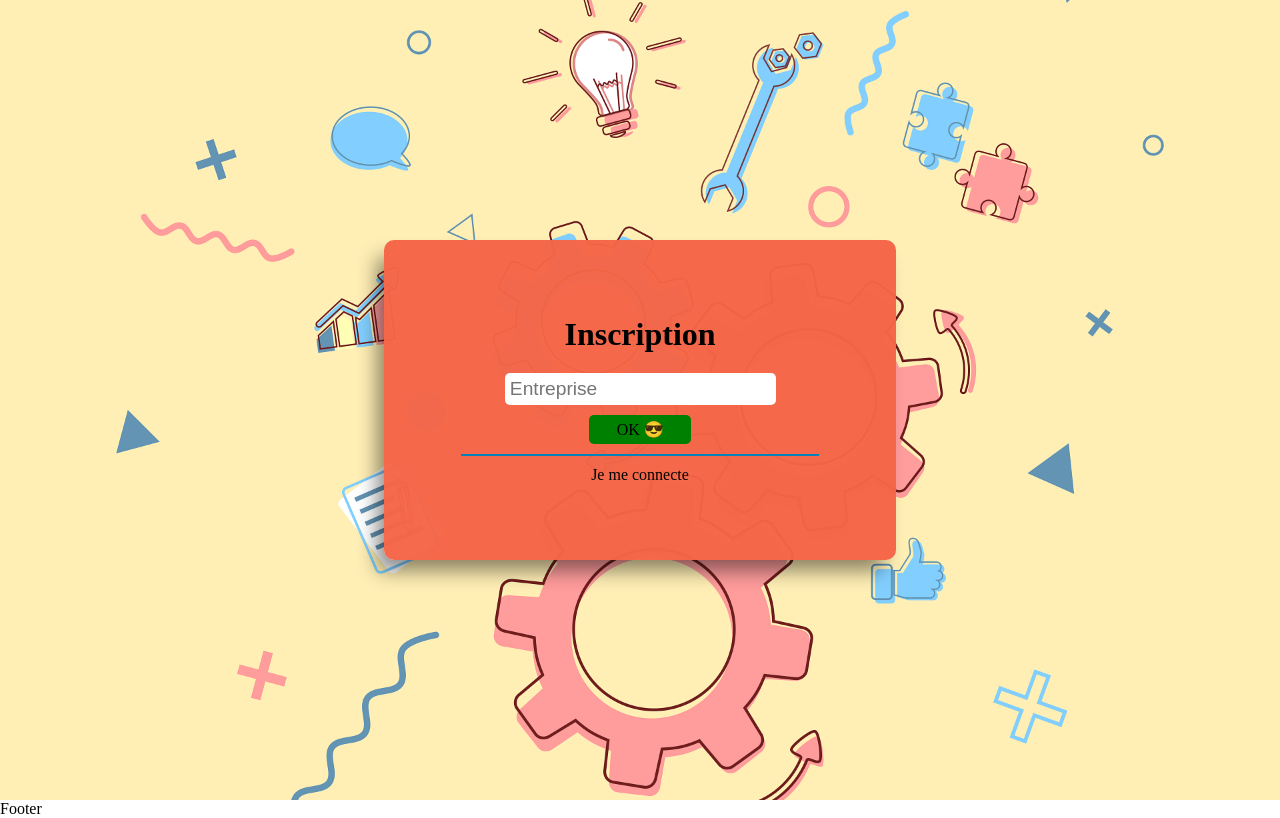
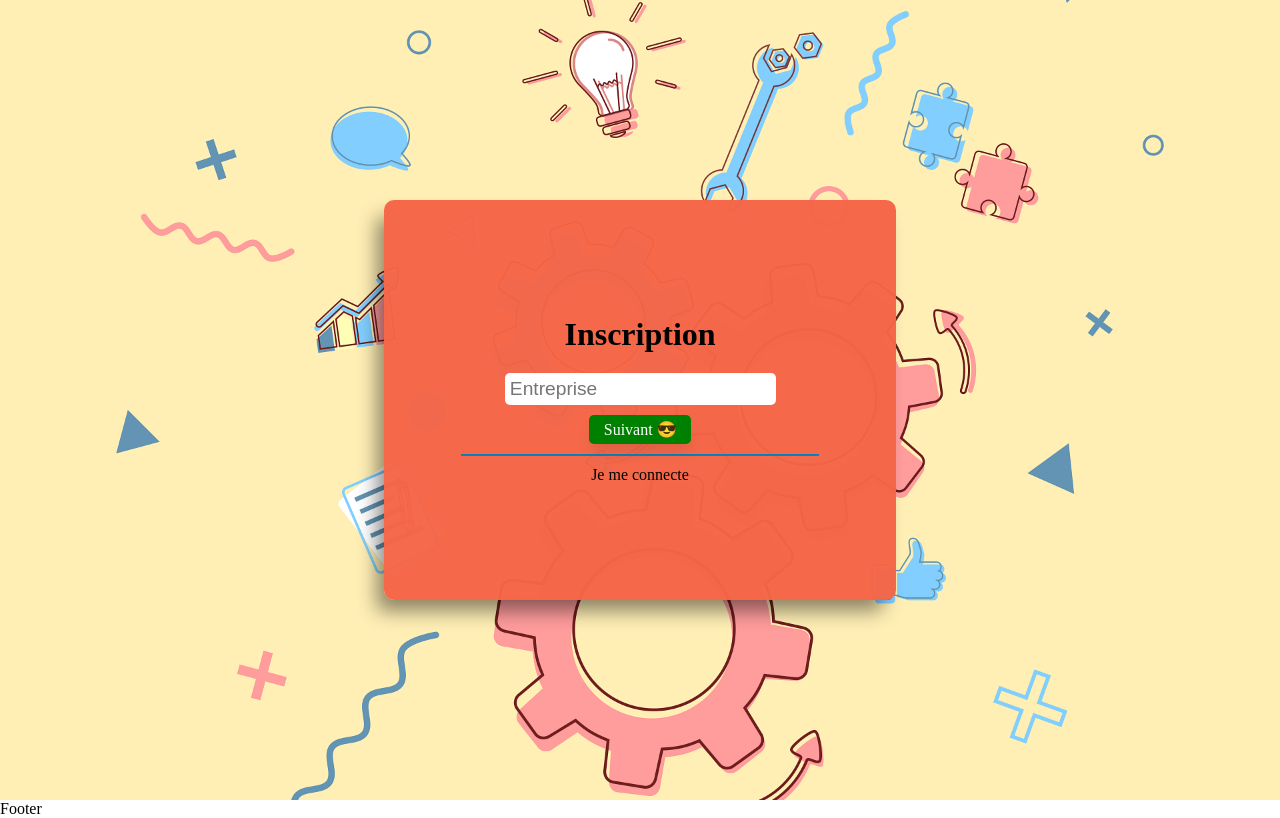
Before and after one commit to Lodrick-Dev/gestion-location, a React (Create React App) app: page / in a window 1280 px wide. Built offline with nearby package versions, Linux system fonts and the light colour scheme.

Commit message:
🚧 Logique register > ok

```diff
--- a/package.json
+++ b/package.json
@@ -39,5 +39,8 @@
       "last 1 firefox version",
       "last 1 safari version"
     ]
+  },
+  "devDependencies": {
+    "@babel/plugin-proposal-private-property-in-object": "^7.21.11"
   }
 }
--- /dev/null
+++ b/src/components/formAccueil/FormDynamic.js
@@ -0,0 +1,98 @@
+import React, { useState } from "react";
+import Button from "../global/Button";
+import styled from "styled-components";
+import { Dynamic } from "../../context/DynamicContext";
+import ThreeInput from "./ThreeInput";
+import TwoInput from "./TwoInput";
+
+const FormDynamic = () => {
+  const { infosRegister, setInfosRegister } = Dynamic();
+  const [company, setCompany] = useState("");
+  const [name, setName] = useState("");
+  const [prenom, setPrenom] = useState("");
+  const [email, setEmail] = useState("");
+  const [password, setPassword] = useState("");
+  const [codeAcces, setCodeAcces] = useState("");
+  const next = (e) => {
+    e.preventDefault();
+    if (company) {
+      setInfosRegister((prev) => [...prev, company]);
+      setCompany("");
+      console.log(infosRegister);
+      return;
+    }
+    if (name && prenom) {
+      setInfosRegister((prev) => [...prev, name, prenom]);
+      setName("");
+      setPrenom("");
+      return;
+    }
+    if (email && password && codeAcces) {
+      setInfosRegister((prev) => [...prev, email, password, codeAcces]);
+      goRegister(email, password, codeAcces);
+      setEmail("");
+      setPassword("");
+      setCodeAcces("");
+      return;
+    }
+  };
+
+  const goRegister = (email, password, codeAcces) => {
+    //send database👇
+    if (infosRegister.length === 3 && email && password && codeAcces) {
+      alert("Inscription");
+      setInfosRegister([]);
+      return;
+    }
+    //send database👆
+  };
+  return (
+    <StyledFormDynamic
+      className="animate__animated animate__backInUp animate__faster"
+      onSubmit={(e) => next(e)}
+    >
+      {!infosRegister.length ? (
+        <input
+          type="text"
+          placeholder="Entreprise"
+          onChange={(e) => setCompany(e.target.value)}
+        />
+      ) : infosRegister.length > 1 ? (
+        <ThreeInput
+          setEmail={setEmail}
+          setPassword={setPassword}
+          setCodeAcces={setCodeAcces}
+        />
+      ) : (
+        <TwoInput setName={setName} setPrenom={setPrenom} />
+      )}
+      <Button actionClick={(e) => next(e)} text={"Suivant 😎"} />
+    </StyledFormDynamic>
+  );
+};
+
+export default FormDynamic;
+const StyledFormDynamic = styled.form`
+  /* background: red; */
+  width: 70%;
+  padding: 10px;
+  display: flex;
+  flex-direction: column;
+  justify-content: center;
+  align-items: center;
+  border-bottom: solid 2px #0781b9;
+  margin-bottom: 10px;
+  input {
+    padding: 5px;
+    width: 80%;
+    border: none;
+    outline: none;
+    border-radius: 5px;
+    font-size: 1.2em;
+    margin-bottom: 10px;
+  }
+  input:focus {
+    transition: 0.1s;
+    border-bottom: solid 3px #00a3ee;
+  }
+`;
--- a/src/components/formAccueil/FormOne.js
+++ /dev/null
@@ -1,41 +0,0 @@
-import React from "react";
-import Button from "../global/Button";
-import styled from "styled-components";
-
-const FormOne = () => {
-  const next = () => {
-    alert("yvyv");
-  };
-  return (
-    <StyledFormOne className="animate__animated animate__backInUp animate__faster">
-      <input type="text" placeholder="Entreprise" />
-      <Button actionClick={() => next()} text={"OK 😎"} />
-    </StyledFormOne>
-  );
-};
-
-export default FormOne;
-const StyledFormOne = styled.div`
-  /* background: red; */
-  width: 70%;
-  padding: 10px;
-  display: flex;
-  flex-direction: column;
-  justify-content: center;
-  align-items: center;
-  border-bottom: solid 2px #0781b9;
-  margin-bottom: 10px;
-  input {
-    padding: 5px;
-    width: 80%;
-    border: none;
-    outline: none;
-    border-radius: 5px;
-    font-size: 1.2em;
-    margin-bottom: 10px;
-  }
-  input:focus {
-    transition: 0.1s;
-    border-bottom: solid 3px #00a3ee;
-  }
-`;
--- /dev/null
+++ b/src/components/formAccueil/ThreeInput.js
@@ -0,0 +1,29 @@
+import React from "react";
+import styled from "styled-components";
+
+const ThreeInput = ({ setEmail, setPassword, setCodeAcces }) => {
+  return (
+    <StyledThreeInput className="animate__animated animate__bounceInRight animate__faster">
+      <input
+        type="text"
+        placeholder="Email"
+        onChange={(e) => setEmail(e.target.value)}
+      />
+      <input
+        type="text"
+        placeholder="Mot de passe"
+        onChange={(e) => setPassword(e.target.value)}
+      />
+      <input
+        type="text"
+        placeholder="Code d'accès"
+        onChange={(e) => setCodeAcces(e.target.value)}
+      />
+    </StyledThreeInput>
+  );
+};
+
+export default ThreeInput;
+const StyledThreeInput = styled.div`
+  background: green;
+`;
--- /dev/null
+++ b/src/components/formAccueil/TwoInput.js
@@ -0,0 +1,25 @@
+import React from "react";
+import styled from "styled-components";
+
+const TwoInput = ({ setName, setPrenom }) => {
+  return (
+    <StyledTwoInput className="animate__animated animate__bounceInRight animate__faster">
+      <input
+        type="text"
+        placeholder="Nom"
+        onChange={(e) => setName(e.target.value)}
+      />
+      <input
+        type="text"
+        placeholder="Prénom"
+        onChange={(e) => setPrenom(e.target.value)}
+      />
+    </StyledTwoInput>
+  );
+};
+
+export default TwoInput;
+
+const StyledTwoInput = styled.div`
+  background: red;
+`;
--- a/src/components/global/Button.jsx
+++ b/src/components/global/Button.jsx
@@ -16,4 +16,6 @@ const StyledButton = styled.div`
   border-radius: 5px;
   width: 30%;
   text-align: center;
+  box-shadow: 0px 10px 15px -3px rgba(0, 0, 0, 0.1);
+  color: #fff;
 `;
--- a/src/components/modalAccueil/StatutUser.js
+++ b/src/components/modalAccueil/StatutUser.js
@@ -1,14 +1,19 @@
 import React, { useState } from "react";
 import styled from "styled-components";
 import FormConnexion from "../formAccueil/FormConnexion";
-import FormOne from "../formAccueil/FormOne";
+import FormDynamic from "../formAccueil/FormDynamic";
+import { Dynamic } from "../../context/DynamicContext";
 
 const StatutUser = () => {
   const [register, setRegister] = useState(true);
+  const { infosRegister, setInfosRegister } = Dynamic();
   return (
     <StyledStatutUser>
+      {infosRegister[0] && (
+        <strong onClick={() => setInfosRegister([])}>Annuler</strong>
+      )}
       {register ? <h2>Inscription</h2> : <h2>Connexion</h2>}
-      {register ? <FormOne /> : <FormConnexion />}
+      {register ? <FormDynamic /> : <FormConnexion />}
       <span onClick={() => setRegister(!register)}>
         {register ? "Je me connecte" : "Pas encore inscrit ?"}
       </span>
@@ -21,7 +26,7 @@ export default StatutUser;
 const StyledStatutUser = styled.div`
   background: #f56647f7;
   border-radius: 10px;
-  height: 40vh;
+  height: 50vh;
   width: 40%;
   display: flex;
   flex-direction: column;
--- a/src/context/DynamicContext.js
+++ b/src/context/DynamicContext.js
@@ -1,14 +1,22 @@
 import { createContext, useContext, useState } from "react";
 import { useLocation } from "react-router-dom";
-
 const DynamicContext = createContext();
 export const DynamicContextProvider = ({ children }) => {
   const locationUrl = useLocation();
   const [user, setUser] = useState(null);
   const [pop, setPop] = useState(false);
+  const [infosRegister, setInfosRegister] = useState([]);
   return (
     <DynamicContext.Provider
-      value={{ locationUrl, user, setUser, pop, setPop }}
+      value={{
+        locationUrl,
+        user,
+        setUser,
+        pop,
+        setPop,
+        infosRegister,
+        setInfosRegister,
+      }}
     >
       {children}
     </DynamicContext.Provider>
```
Also changed, not shown: src/components/formAccueil/FormThree.js (deleted, +0 -7 lines), src/components/formAccueil/FormTwo.js (deleted, +0 -7 lines), 1 other file (tests, documents, lock files or other folders).
